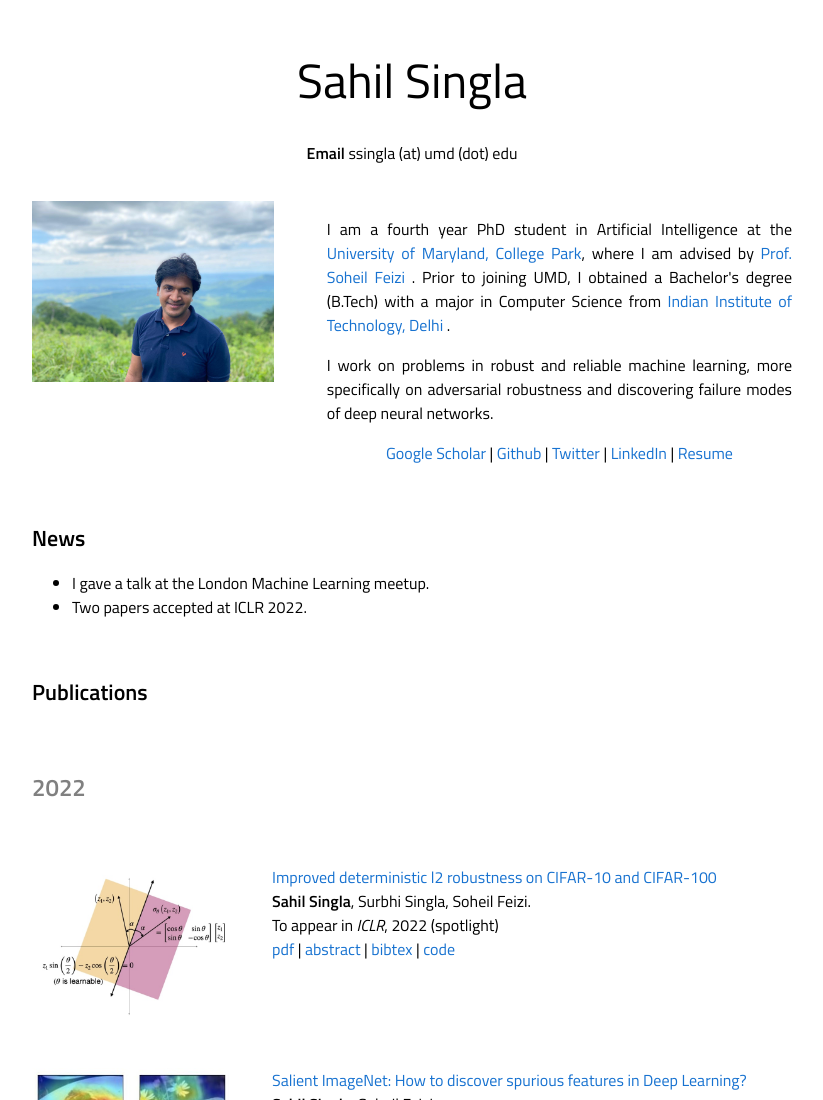
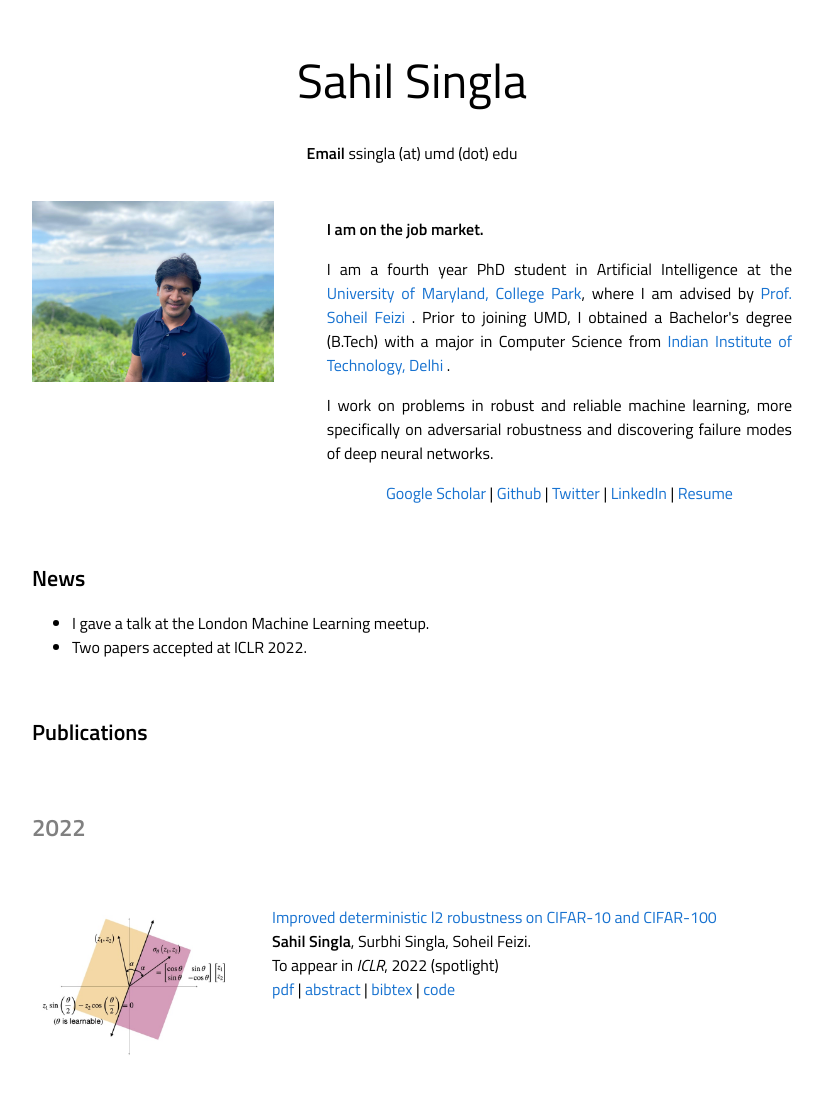
Before and after one commit to singlasahil14/singlasahil14.github.io, a plain HTML site: page index.html in a window 1280 px wide. Shown: the top 1100 px of the page, without its empty margins (228-1051 px from the left). Drawn offline with Linux system fonts and the light colour scheme.

Commit message:
Update index.html

```diff
--- a/index.html
+++ b/index.html
@@ -43,6 +43,9 @@
       <td width="60%" valign="middle" align="justify">
         <div id="includedContent"></div>
         <p>
+          <p>
+              <strong>I am on the job market.</strong>
+          </p>
           <p>
               I am a fourth year PhD student in Artificial Intelligence at the <a href="https://www.umd.edu/">University of Maryland, College Park</a>, where I am advised by <a href="https://www.cs.umd.edu/~sfeizi/"> Prof. Soheil Feizi </a>. Prior to joining UMD, I obtained a Bachelor's degree (B.Tech) with a major in Computer Science from <a href="https://www.iitd.ac.in/"> Indian Institute of Technology, Delhi </a>.
           </p>
```
